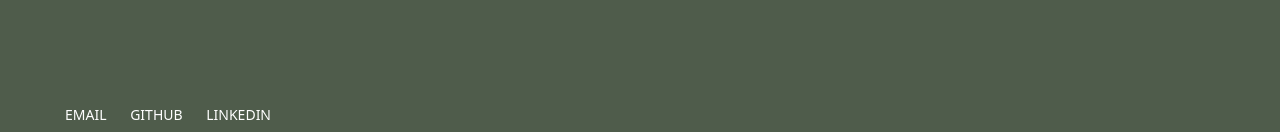
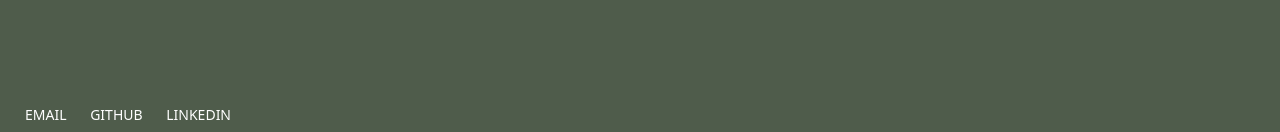
Before and after one commit to emmeline2/emmeline2.github.io, a Jekyll site: the page built from index.html, in a window 1280 px wide. Shown: the part 2902-3034 px from the top of the page. Built offline with Jekyll 4.4.1, drawn with Linux system fonts in a browser that asks for light colours.

Commit message:
fix spacing footer

```diff
--- a/css/main.css
+++ b/css/main.css
@@ -78,12 +78,18 @@
     background-color: #4F5C4B;
     padding-top: 5px;
     line-height: 1.428;
+    padding-bottom: 5px;
+    margin-top: 0;
 }
 .footerul {
     padding: 10px;
     list-style: none;
     display: inline;
     text-decoration: none;
+}
+footer ul {
+    padding: 0;
+    margin: 0;
 }
 footer ul li{
     padding: 10px;
```
